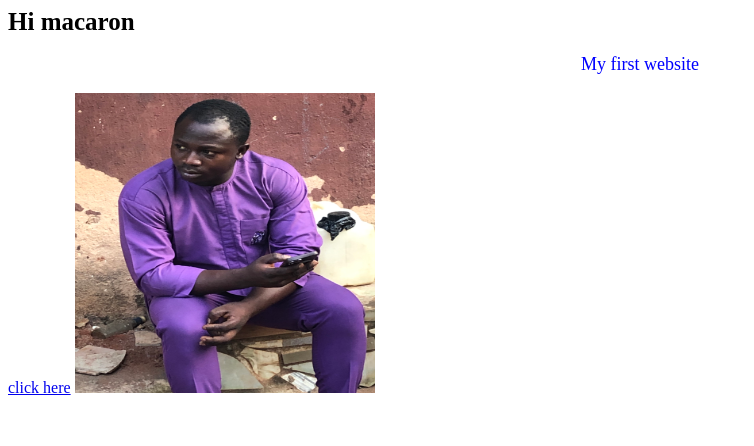
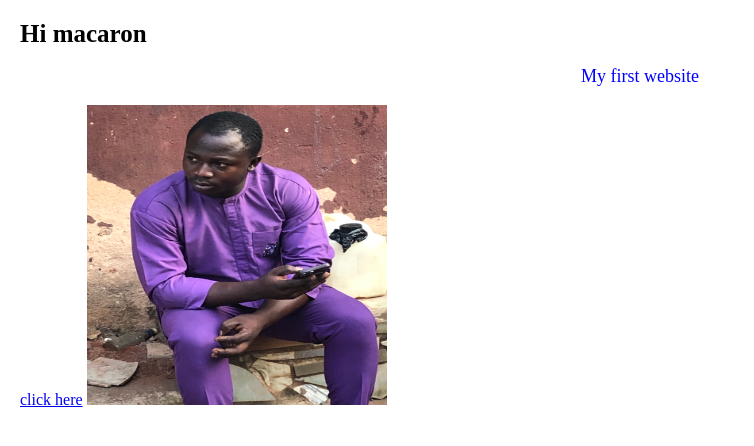
Before and after one commit to ashiruafeez56-design/username.github.io, a plain HTML site: page index.html in a window 1280 px wide. Shown: the whole page, without its empty margins (0-754 px from the left). Drawn offline with Linux system fonts and the light colour scheme.

Commit message:
Update index.html

```diff
--- a/index.html
+++ b/index.html
@@ -1,4 +1,4 @@
-<body style="background-color: white;">
+<body style="background-color: white; margin: 0; padding: 20px; max-width: 100%; overflow-x: hidden;">
 <h1 style="color: black; font-size: 25px;">Hi macaron</h1>
 <p style="color: blue; font-size: 18px; text-align: center;">My first website</p>
 <a href="http://www.google.com">click here</a>
```
